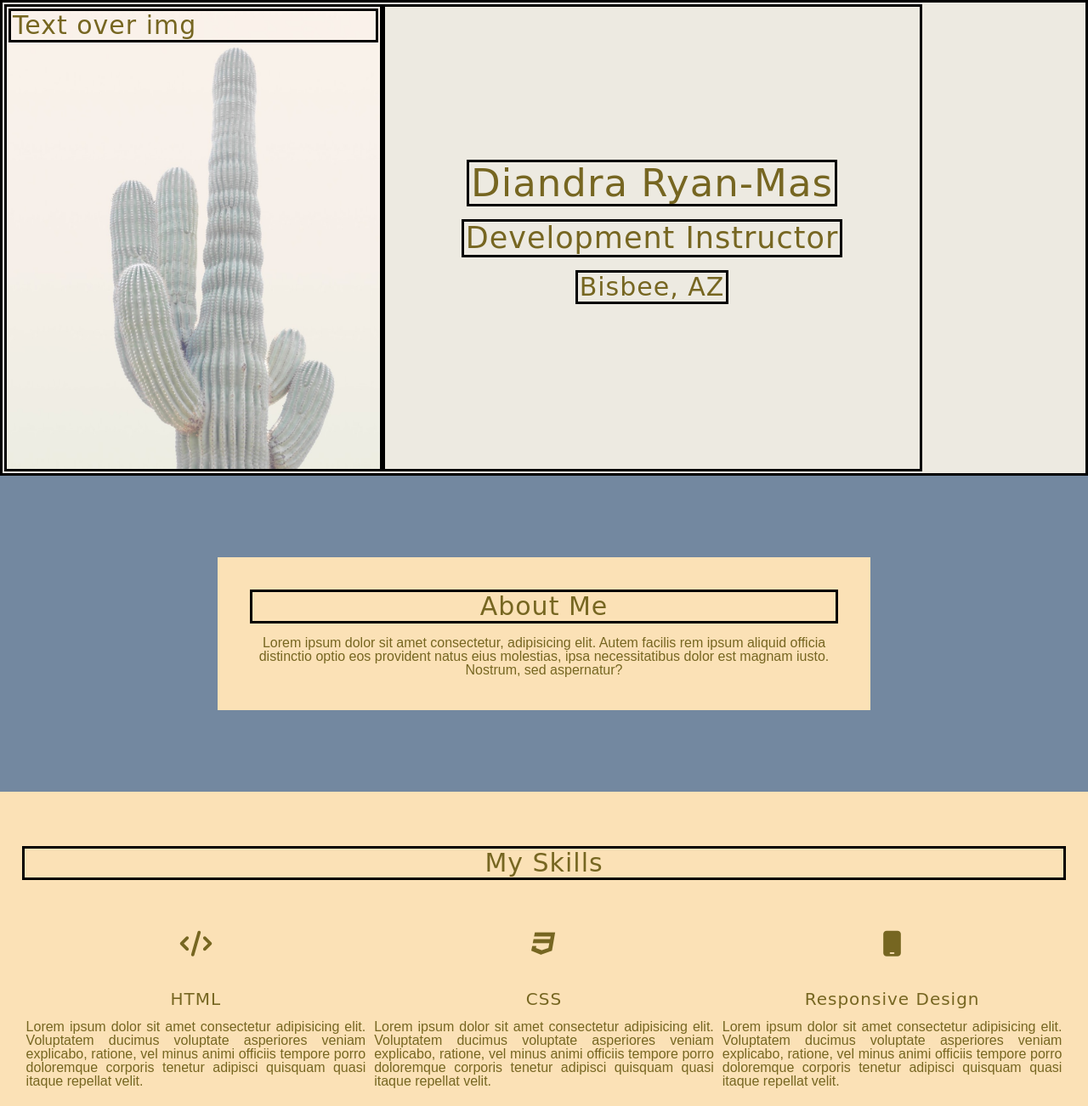
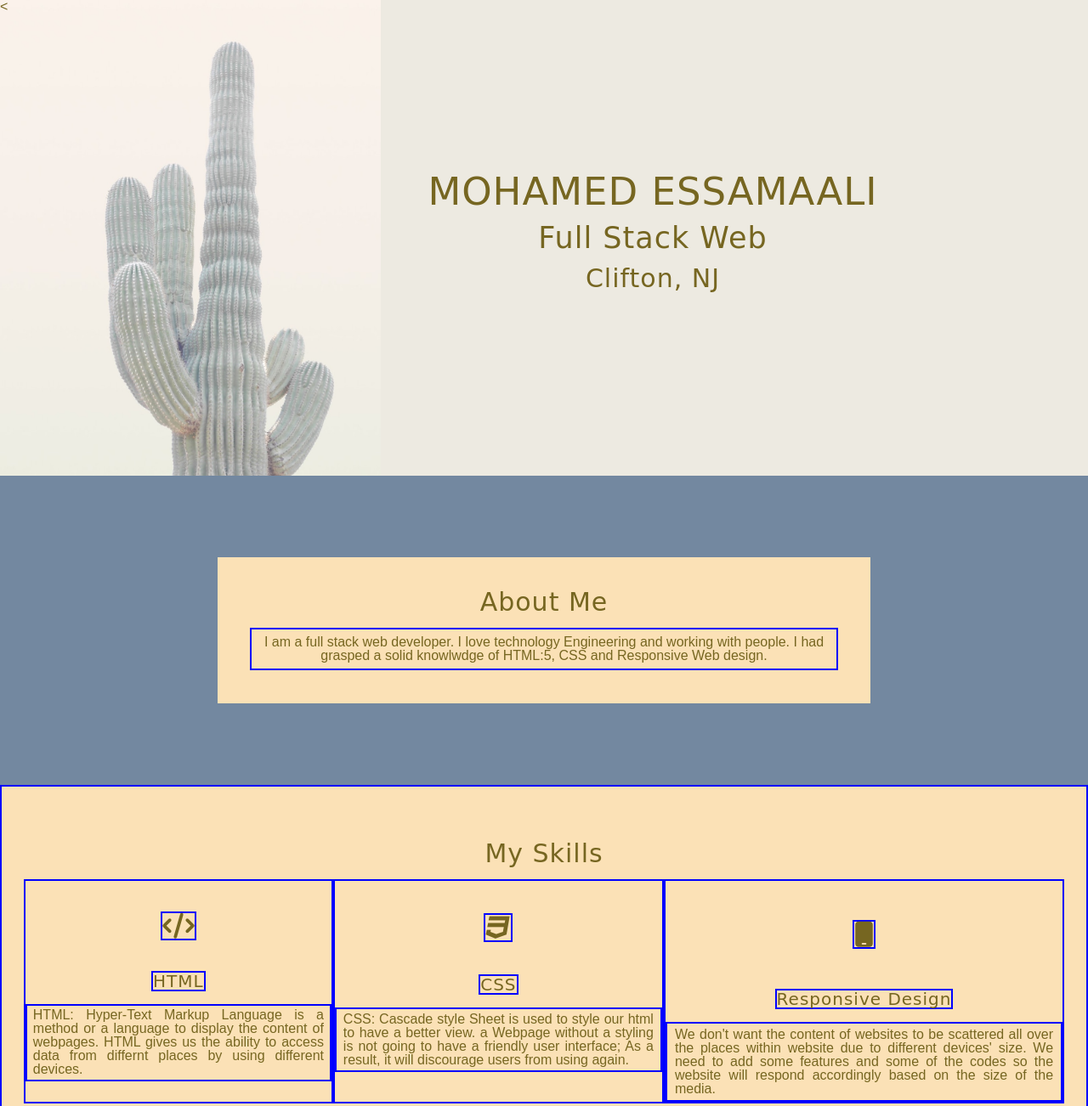
Before and after one commit to Mohamed-Essamaali/ResponsiveI, a plain HTML site: page index.html in a window 1280 px wide. Shown: the top 1302 px of the page at 85% size. Drawn offline with Linux system fonts and the light colour scheme.

Commit message:
Updated my portfolio

```diff
--- a/index.html
+++ b/index.html
@@ -11,19 +11,21 @@
 <body>
   <header>
     <div class="header-img">
-      <h3>Text over img</h3>
+      <
       <!-- set the background to the image -->
     </div>
     <div class="header-text">
-      <h1>Diandra Ryan-Mas</h1>
-      <h2>Development Instructor</h2>
-      <h3>Bisbee, AZ</h3>
+      <h1>Mohamed Essamaali</h1>
+      <h2>Full Stack Web</h2>
+      <h3>Clifton, NJ</h3>
     </div>
   </header>
   <section class="about">
     <div class="text-container">
       <h3>About Me</h3>
-      <p>Lorem ipsum dolor sit amet consectetur, adipisicing elit. Autem facilis rem ipsum aliquid officia distinctio optio eos provident natus eius molestias, ipsa necessitatibus dolor est magnam iusto. Nostrum, sed aspernatur?</p>
+      <p>I am a full stack web developer. I love technology Engineering and working with people.
+        I had grasped a solid knowlwdge of HTML:5, CSS and Responsive Web design.
+      </p>
     </div>
   </section>
   <section class="skills">
@@ -32,17 +34,31 @@
       <div class="skill-item">
         <i class="fas fa-code"></i>
         <h4>HTML</h4>
-        <p>Lorem ipsum dolor sit amet consectetur adipisicing elit. Voluptatem ducimus voluptate asperiores veniam explicabo, ratione, vel minus animi officiis tempore porro doloremque corporis tenetur adipisci quisquam quasi itaque repellat velit.</p>
+        <p>
+          HTML: Hyper-Text Markup Language  is a method or a language to display the content of
+           webpages. HTML gives us the ability to access data from
+           differnt places by using different devices.
+        </p>
       </div>
       <div class="skill-item">
         <i class="fab fa-css3"></i>
         <h4>CSS</h4>
-        <p>Lorem ipsum dolor sit amet consectetur adipisicing elit. Voluptatem ducimus voluptate asperiores veniam explicabo, ratione, vel minus animi officiis tempore porro doloremque corporis tenetur adipisci quisquam quasi itaque repellat velit.</p>
+        <p>
+          CSS: Cascade style Sheet is used to style our html to have a
+          better view. a Webpage without a styling is not going to have
+          a friendly user interface; As a result, it will discourage
+           users from using again.
+        </p>
       </div>
       <div class="skill-item">
         <i class="fas fa-mobile"></i>
         <h4>Responsive Design</h4>
-        <p>Lorem ipsum dolor sit amet consectetur adipisicing elit. Voluptatem ducimus voluptate asperiores veniam explicabo, ratione, vel minus animi officiis tempore porro doloremque corporis tenetur adipisci quisquam quasi itaque repellat velit.</p>
+        <p>
+          We don't want the content of websites to be scattered all over the places
+           within website due to different devices' size. We need to add
+           some features and some of the codes so the
+          website will respond accordingly based on the size of the media.
+        </p>
       </div>
     </div>
   </section>
--- a/styles/index.css
+++ b/styles/index.css
@@ -64,9 +64,8 @@ h1, h2, h3, h4, h5 {
     margin-bottom: 15px;
 }
 
-header, .header-img, .header-text, h1, h2, h3 {
-  padding: 2px;
-  border: solid black;
+.skills , .skill-item, h4, p, i{
+  border: 2px solid blue;
 }
 
 body {
@@ -131,10 +130,14 @@ header .header-text {
   border: solid;
   padding: 5px;
 } */
+.header-text h1 {
+text-transform: uppercase;
+}
 
 .skill-container {
   display: flex;
   justify-content: space-between;
+ ;
 }
 
 .skill-container i {
@@ -152,7 +155,10 @@ header .header-text {
   flex-direction: column;
   align-items: center;
   text-align: justify;
-  padding: 5px;
+
+}
+p {
+  padding: 1% 2%;
 }
 
 @media (max-width: 940px) {
```
